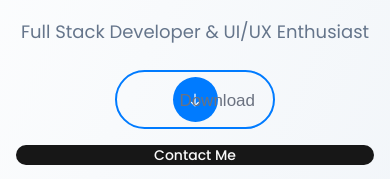
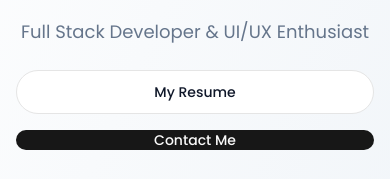
Before and after one commit to guru-krithick/my-portfolio, a Next.js app: page / in a window 390 px wide. Shown: the part 500-679 px from the top of the page. Built offline with nearby package versions, Linux system fonts and the light colour scheme; a web font is replaced by a local one.

Commit message:
refactor: update Footer import and modify Hero component buttons for better functionality

```diff
--- a/app/page.tsx
+++ b/app/page.tsx
@@ -4,7 +4,7 @@ import Hero from '@/components/Sections/Hero'
 import Skills from '@/components/Sections/Skills'
 import Experience from '@/components/Sections/Experience'
 import Contact from '@/components/Sections/Contact'
-import Footer from '@/components/footer'
+import Footer from '@/components/Footer'
 import ProjectCarousel from '@/components/Sections/ProjectCarousel'
 import EducationTimeline from '@/components/Sections/EducationTimeline'
 import AboutMe from '@/components/Sections/AboutMe'
--- a/components/Sections/Hero.tsx
+++ b/components/Sections/Hero.tsx
@@ -30,9 +30,25 @@ export default function Hero() {
               animate={{ opacity: 1, y: 0 }}
               transition={{ delay: 0.2, duration: 0.5 }}
             >
-              {/* <Button size="lg" className="rounded-full">View Projects</Button> */}
-              <DownloadButton />
-              <Button size="xl" className="rounded-full">Contact Me</Button>
+              <Button
+  size="lg"
+  variant="outline"
+  className="rounded-full block lg:hidden"
+  onClick={() => {
+    const link = document.createElement('a');
+    link.href = '/My-resume.pdf'; // Replace with the actual path to your resume file
+    link.download = 'My-resume.pdf'; // Set the desired file name
+    link.click();
+  }}
+>
+  My Resume
+</Button>
+
+<div className="hidden lg:block">
+  <DownloadButton />
+</div>
+<Button size="xl" className="rounded-full">Contact Me</Button>
+
 
             </motion.div>
 
```
